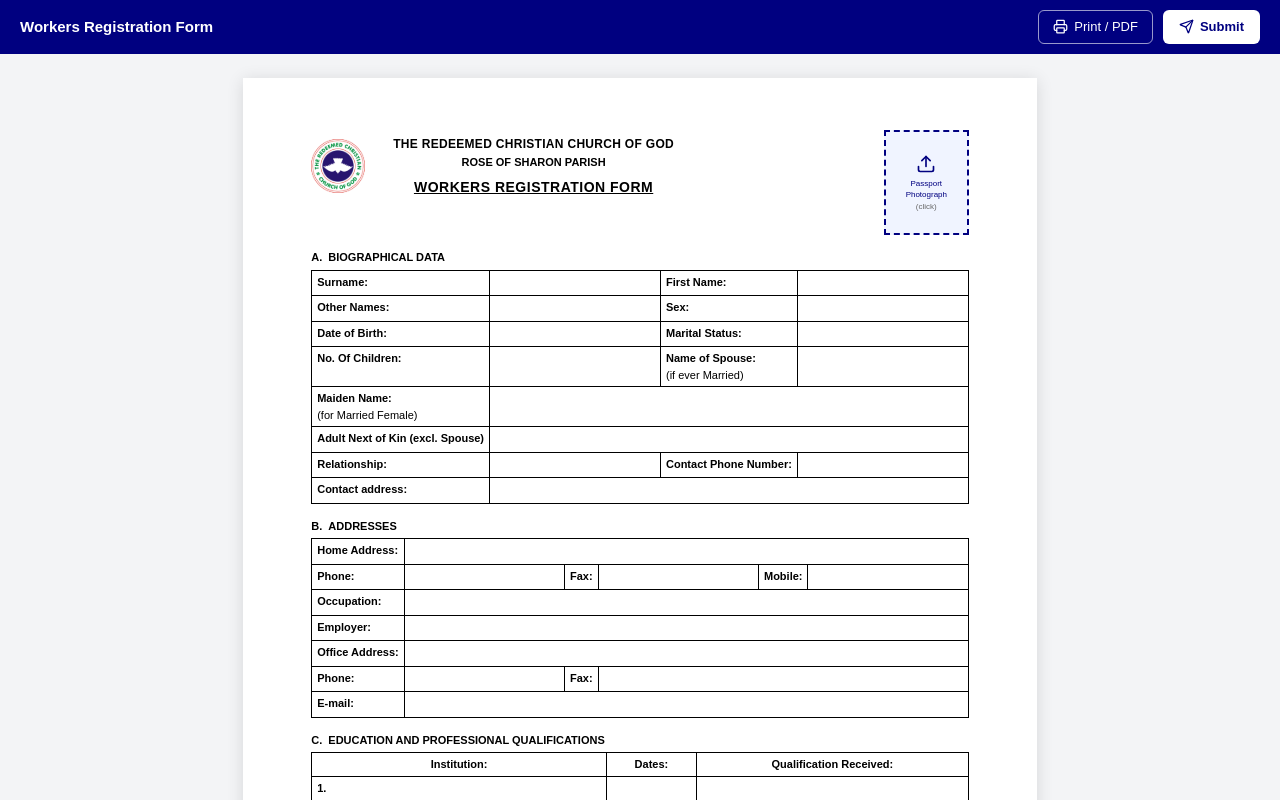
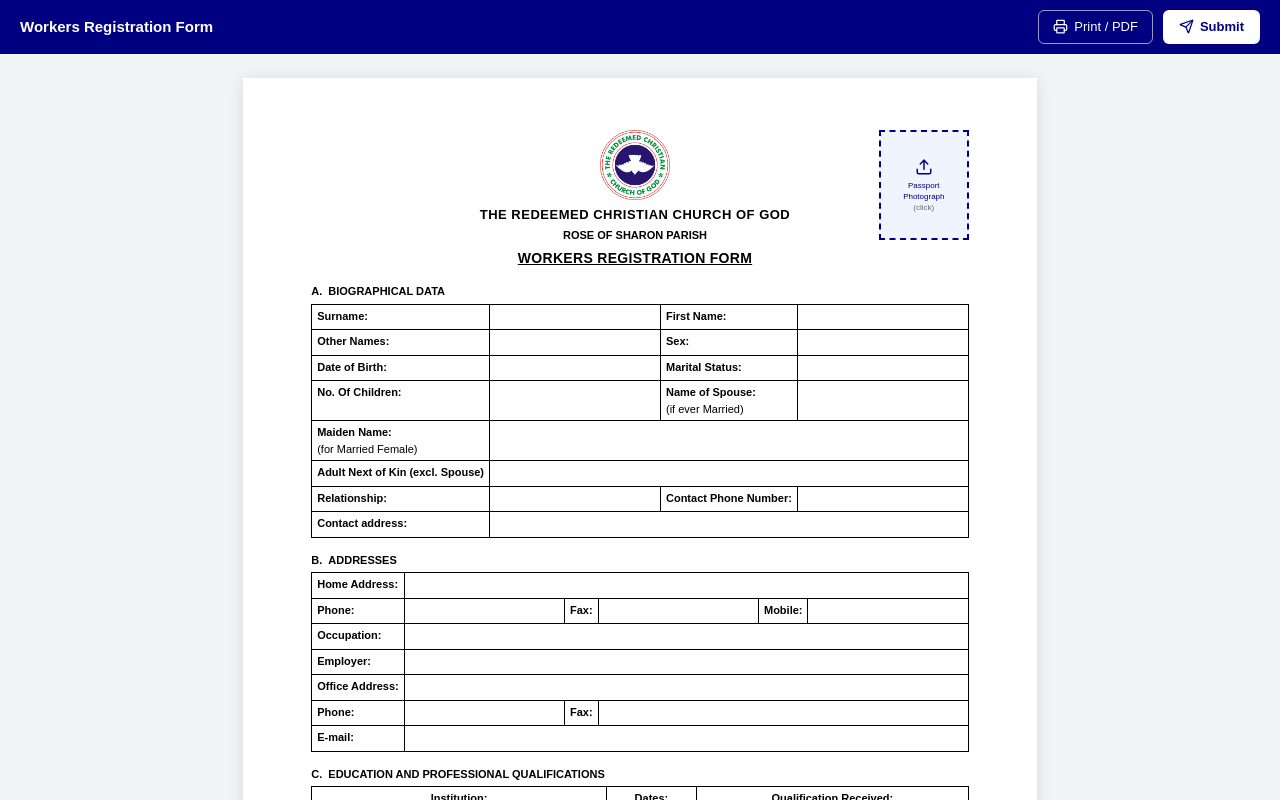
Before and after one commit to ajiboyesunkanmisunday-rgb/Rose-of-Sharon-Management-System, a Next.js app in the folder frontend/: page /trainings/workers/form in a window 1280 px wide. Shown: the top 800 px of the page. Built offline with nearby package versions, Linux system fonts and the light colour scheme; no server answers.

Commit message:
Fix WiT form header: center logo above text, passport photo top-right

```diff
--- a/frontend/src/components/trainings/WorkersFormCore.tsx
+++ b/frontend/src/components/trainings/WorkersFormCore.tsx
@@ -447,35 +447,37 @@ export default function WorkersFormCore({
         ══════════════════════════════════════════════════════════════════ */}
         <div className="wit-paper" style={PAPER}>
 
-          {/* Header */}
-          <div style={{ display: "flex", justifyContent: "space-between", alignItems: "flex-start", marginBottom: 12 }}>
+          {/* Header — logo centered above text, passport photo top-right */}
+          <div style={{ display: "flex", alignItems: "flex-start", marginBottom: 14 }}>
 
-            {/* Logo + church name */}
-            <div style={{ display: "flex", alignItems: "center", gap: 10, flex: 1 }}>
-              {/* Clip the combined SVG to just the icon (left 54×54 of the 202×54 viewbox) */}
-              <div style={{ width: 72, height: 72, overflow: "hidden", flexShrink: 0 }}>
+            {/* Left spacer — balances the photo box so the center block stays truly centred */}
+            <div style={{ width: 90, flexShrink: 0 }} />
+
+            {/* Centre: logo then church name stack */}
+            <div style={{ flex: 1, textAlign: "center" }}>
               {/* eslint-disable-next-line @next/next/no-img-element */}
-                <img src="/rccg-combined-logo-new.svg" alt="RCCG" style={{ width: 269, height: 72, display: "block", objectFit: "none", objectPosition: "left center" }} />
-              </div>
-              <div style={{ textAlign: "center", lineHeight: 1.6 }}>
-                <div style={{ fontWeight: 900, fontSize: 12, textTransform: "uppercase", letterSpacing: 0.3 }}>
+              <img src="/rccg-icon.png" alt="RCCG" style={{ width: 70, height: 70, objectFit: "contain", margin: "0 auto 6px", display: "block" }} />
+              <div style={{ fontWeight: 900, fontSize: 13, textTransform: "uppercase", letterSpacing: 0.5, lineHeight: 1.4 }}>
                 The Redeemed Christian Church of God
               </div>
-                <div style={{ fontWeight: 700, fontSize: 11, textTransform: "uppercase" }}>Rose of Sharon Parish</div>
-                <div style={{ fontWeight: 900, fontSize: 14, marginTop: 4, textDecoration: "underline", textTransform: "uppercase", letterSpacing: 0.5 }}>
+              <div style={{ fontWeight: 700, fontSize: 11, textTransform: "uppercase", marginTop: 2 }}>
+                Rose of Sharon Parish
+              </div>
+              <div style={{ fontWeight: 900, fontSize: 14, textTransform: "uppercase", textDecoration: "underline", marginTop: 5, letterSpacing: 0.3 }}>
                 Workers Registration Form
               </div>
             </div>
-            </div>
 
-            {/* Passport photo — fill mode: dashed + clickable */}
+            {/* Right: passport photo box */}
+            <div style={{ width: 90, flexShrink: 0, marginLeft: 10 }}>
+              {/* Screen — fill mode: dashed + clickable */}
               {mode === "fill" ? (
                 <div
                   className="wit-no-print"
                   onClick={() => photoInputRef.current?.click()}
                   style={{
-                  width: 85, height: 105, border: "2px dashed #000080", flexShrink: 0,
-                  marginLeft: 14, display: "flex", flexDirection: "column",
+                    width: 90, height: 110, border: "2px dashed #000080",
+                    display: "flex", flexDirection: "column",
                     alignItems: "center", justifyContent: "center", cursor: "pointer",
                     overflow: "hidden", background: photoPreview ? "transparent" : "#f0f4ff",
                   }}
@@ -486,7 +488,7 @@ export default function WorkersFormCore({
                     <img src={photoPreview} alt="Photo" style={{ width: "100%", height: "100%", objectFit: "cover" }} />
                   ) : (
                     <>
-                    <svg xmlns="http://www.w3.org/2000/svg" width="20" height="20" viewBox="0 0 24 24" fill="none" stroke="#000080" strokeWidth="2" strokeLinecap="round" strokeLinejoin="round">
+                      <svg xmlns="http://www.w3.org/2000/svg" width="18" height="18" viewBox="0 0 24 24" fill="none" stroke="#000080" strokeWidth="2" strokeLinecap="round" strokeLinejoin="round">
                         <path d="M21 15v4a2 2 0 0 1-2 2H5a2 2 0 0 1-2-2v-4"/>
                         <polyline points="17 8 12 3 7 8"/><line x1="12" y1="3" x2="12" y2="15"/>
                       </svg>
@@ -497,18 +499,16 @@ export default function WorkersFormCore({
                   )}
                 </div>
               ) : (
-              /* view/blank — solid border, shows photo if available */
                 <div className="wit-no-print" style={{
-                width: 85, height: 105, border: "1px solid #000", flexShrink: 0,
-                marginLeft: 14, display: "flex", alignItems: "center",
-                justifyContent: "center", overflow: "hidden",
+                  width: 90, height: 110, border: "1px solid #000",
+                  display: "flex", alignItems: "center", justifyContent: "center", overflow: "hidden",
                 }}>
                   {photoPreview ? (
                     // eslint-disable-next-line @next/next/no-img-element
                     <img src={photoPreview} alt="Photo" style={{ width: "100%", height: "100%", objectFit: "cover" }} />
                   ) : (
                     <span style={{ fontSize: 9, textAlign: "center", color: "#555", lineHeight: 1.6 }}>
-                    Passport<br />Photograph
+                      Passport<br />photograph
                     </span>
                   )}
                 </div>
@@ -516,17 +516,18 @@ export default function WorkersFormCore({
 
               {/* Print-only photo box */}
               <div className="wit-print-only" style={{
-              width: 85, height: 105, border: "1px solid #000", flexShrink: 0,
-              marginLeft: 14, alignItems: "center", justifyContent: "center", overflow: "hidden",
+                width: 90, height: 110, border: "1px solid #000",
+                alignItems: "center", justifyContent: "center", overflow: "hidden",
               }}>
                 {photoPreview ? (
                   // eslint-disable-next-line @next/next/no-img-element
                   <img src={photoPreview} alt="Photo" style={{ width: "100%", height: "100%", objectFit: "cover" }} />
                 ) : (
                   <span style={{ fontSize: 9, textAlign: "center", color: "#555", lineHeight: 1.6 }}>
-                  Passport<br />Photograph
+                    Passport<br />photograph
                   </span>
                 )}
+              </div>
             </div>
 
             {/* Hidden file input */}
```
Lines whose indentation alone changed are shown as unchanged.
